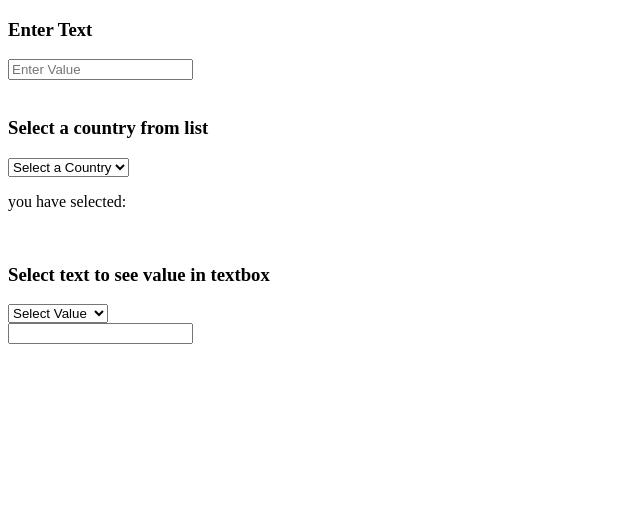
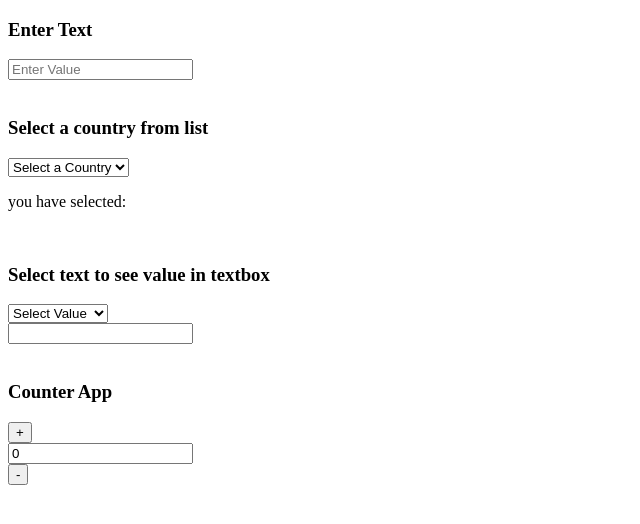
Before and after one commit to NarasimhaReddyY/react-training, a React app: page / in a window 1280 px wide. Shown: the top 524 px of the page, without its empty margins (0-640 px from the left). Built offline with nearby package versions, Linux system fonts and the light colour scheme.

Commit message:
Example#4 - Counter App * Created a button component * Using same component for both + and - * showing the counter value in the text box on increment/decrement operations

```diff
--- a/src/App.jsx
+++ b/src/App.jsx
@@ -2,6 +2,7 @@ import React, {Component} from 'react';
 import Textbox from './Textbox.jsx';
 import Selectbox from './Selectbox.jsx'
 import Form from './Form.jsx'
+import Counter from './Counter.jsx'
 
 class App extends Component {
   render() {
@@ -12,6 +13,8 @@ class App extends Component {
       	<Selectbox />
         <br/>
         <Form />
+        <br/>
+        <Counter />
       </div>
     );
   }
--- /dev/null
+++ b/src/Button.jsx
@@ -0,0 +1,16 @@
+import React, {Component} from 'react';
+
+class Button extends Component {
+
+	constructor(props) {
+		super(props);
+	}
+
+	render() {
+	  return (
+	  	<button type="button" onClick={this.props.onClickEvent}>{this.props.name}</button>
+  	  )
+	}
+}
+
+export default Button;
--- /dev/null
+++ b/src/Counter.jsx
@@ -0,0 +1,40 @@
+import React, {Component} from 'react';
+import Button from './Button.jsx';
+import TextboxOne from './TextboxOne.jsx';
+
+class Counter extends Component {
+
+	constructor (props) {
+		super(props);
+
+		this.state = {
+			value: 0
+		}
+
+		this.handleIncrement = this.handleIncrement.bind(this);
+		this.handleDecrement = this.handleDecrement.bind(this);
+	}
+
+	handleIncrement () {
+		this.setState(prevState => ({value: prevState.value + 1 }));
+	}
+
+	handleDecrement () {
+		this.setState(prevState => ({value: prevState.value - 1 }));
+	}
+
+
+
+	render() {
+		return (
+		  <div>
+		  	<h3>Counter App</h3>
+			<Button name="+" onClickEvent={this.handleIncrement}/>
+			<TextboxOne value={this.state.value}/>
+			<Button name="-" onClickEvent={this.handleDecrement}/>
+		  </div>
+		)
+	}
+}
+
+export default Counter;
```
